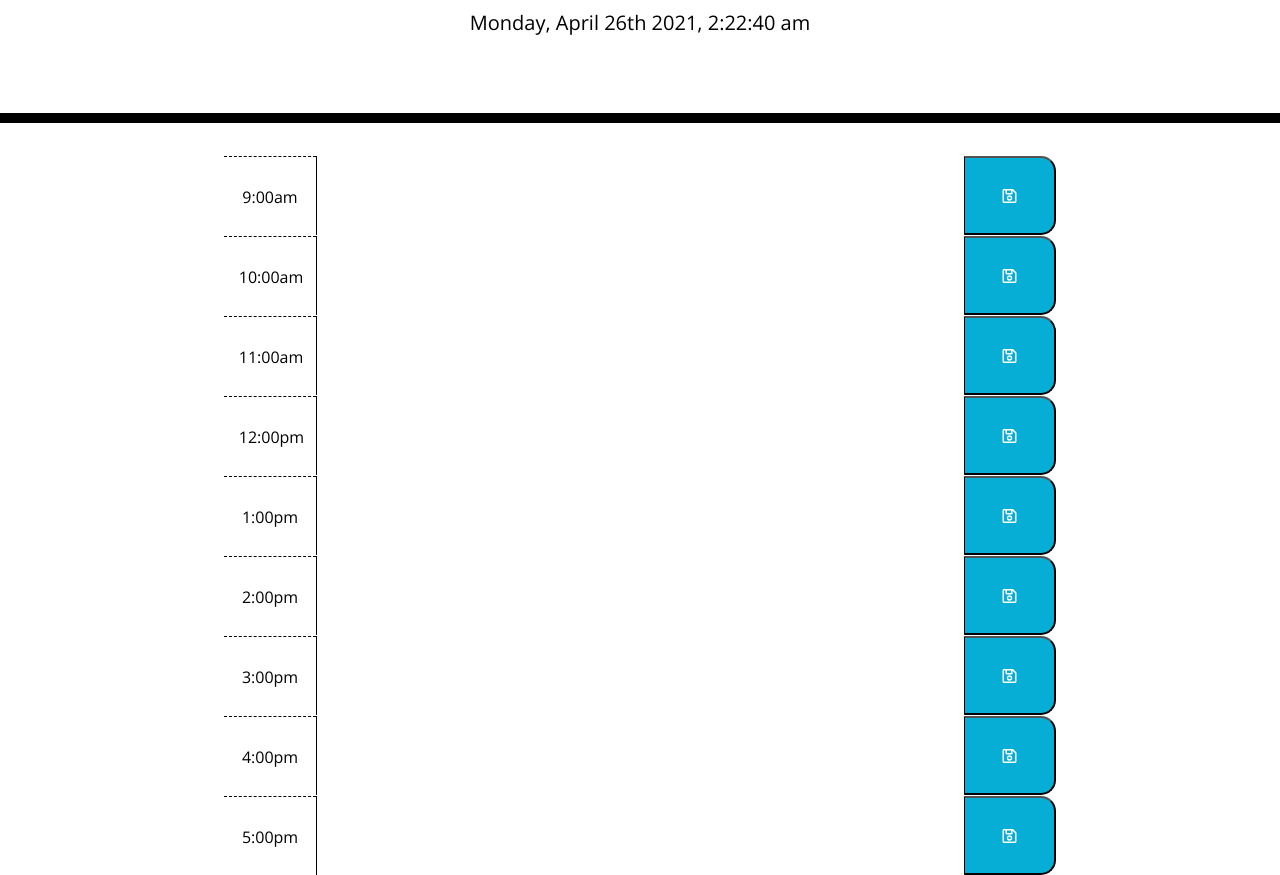
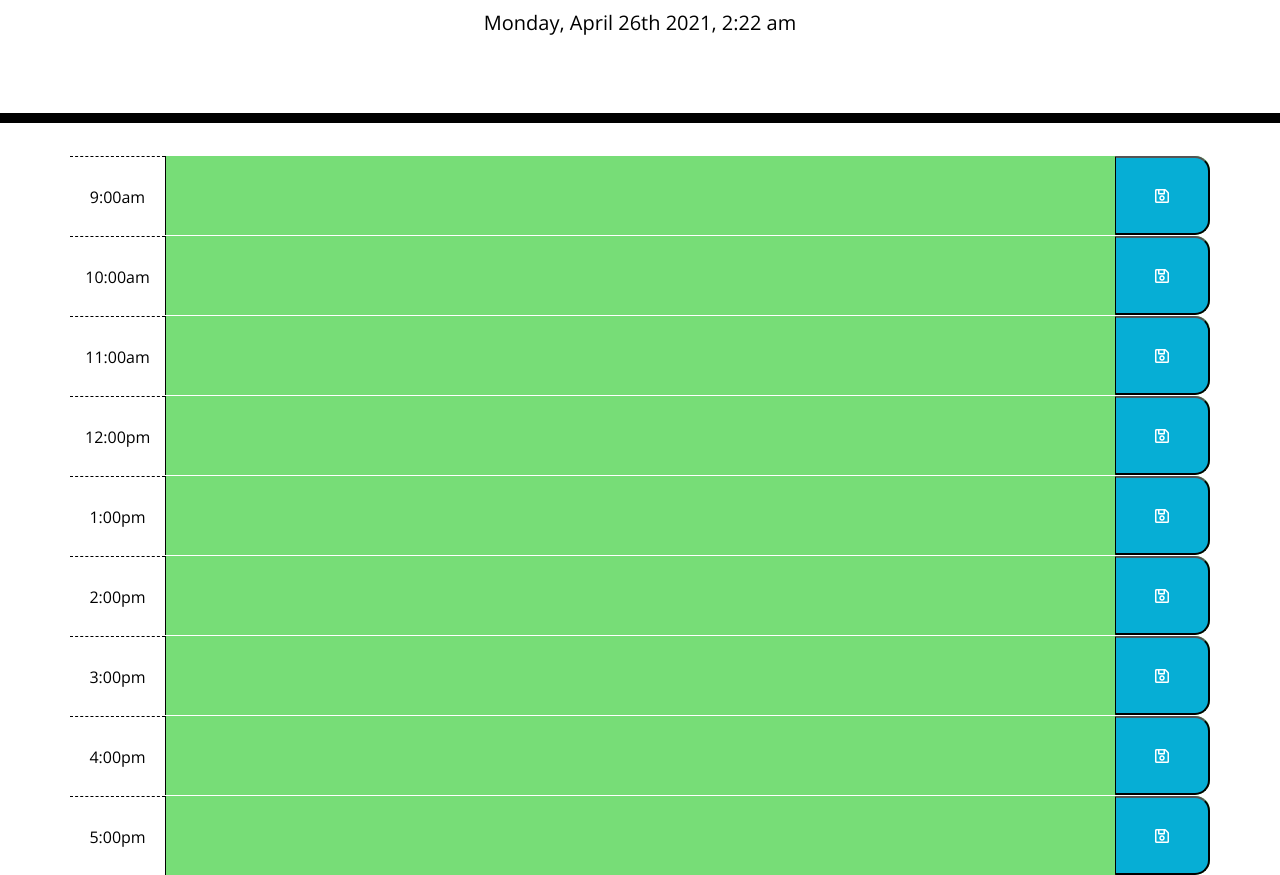
Before and after one commit to hector-rangel/Work-Day-Scheduler, a plain HTML site: page index.html in a window 1280 px wide. Shown: the part 181-1056 px from the top of the page. Drawn offline with nearby package versions, Linux system fonts and the light colour scheme.

Commit message:
added a function tracker to add/remove classes based on hour

```diff
--- a/Assets/script.js
+++ b/Assets/script.js
@@ -1,15 +1,17 @@
 // displayers current day at the top of page.
-$("#currentDay").text(moment().format("dddd, MMMM Do YYYY, h:mm:ss a"));
+$("#currentDay").text(moment().format("dddd, MMMM Do YYYY, h:mm a"));
 
+// saveBtn function
 $(".saveBtn").on("click", function () {
     console.log(this);
     var text = $(this).siblings(".description").val();
     var time = $(this).parent().attr("id");
 
-    // local storage
+    // localStorage.setItem
     localStorage.setItem(time, text);
 })
 
+// setting local storage for each hour
 $("#hour9 .description").val(localStorage.getItem("hour9"));
 $("#hour10 .description").val(localStorage.getItem("hour10"));
 $("#hour11 .description").val(localStorage.getItem("hour11"));
@@ -20,12 +22,31 @@ $("#hour15 .description").val(localStorage.getItem("hour15"));
 $("#hour16 .description").val(localStorage.getItem("hour16"));
 $("#hour17 .description").val(localStorage.getItem("hour17"));
 
+// function to add/remove classes
+
 function tracker() {
     var currentHour = moment().hour();
+    // loop
+    $(".time-block").each(function () {
+        var blockHour = parseInt($(this).attr("id").split("hour")[1]);
+        console.log(blockHour, currentHour);
 
-    // loop
-    $(".time-block").each(function() {
-        var blockHour = parseInt($(this).attr("id").split("hour")[1]);
-        console.log(blockHour,currentHour);
+        if (blockHour < currentHour) {
+            $(this).addClass("past");
+            $(this).removeClass("present");
+            $(this).removeClass("future");
+            console.log(this);
+        }
+        else if (blockHour === currentHour) {
+            $(this).removeClass("past");
+            $(this).addClass("present");
+            $(this).removeClass("future");
+        }
+        else {
+            $(this).removeClass("past");
+            $(this).removeClass("present");
+            $(this).addClass("future");
+        }
     })
 }
+tracker();
--- a/index.html
+++ b/index.html
@@ -19,17 +19,16 @@
     <p class="lead">A simple calendar app for scheduling your work day</p>
     <p id="currentDay" class="lead"></p>
   </header>
-  <div class="container container-fluid">
+  <div class="container-fluid">
     <!-- Timeblocks go here -->
     <div class="container">
       <div id="hour9" class="row time-block">
         <div class="col-1 hour">
           9:00am
         </div>
-        <textarea class="col-7 description">
-
+        <textarea class="col-10 description">
         </textarea>
-        <button type="button" class="col-1 saveBtn"><i class="far fa-save"></i></button>
+        <button class="col-1 saveBtn"><i class="far fa-save"></i></button>
       </div>
     </div>
     <div class="container">
@@ -37,10 +36,9 @@
         <div class="col-1 hour">
           10:00am
         </div>
-        <textarea class="col-7 description">
-
+        <textarea class="col-10 description">
         </textarea>
-        <button type="button" class="col-1 saveBtn"><i class="far fa-save"></i></button>
+        <button class="col-1 saveBtn"><i class="far fa-save"></i></button>
       </div>
     </div>
     <div class="container">
@@ -48,10 +46,9 @@
         <div class="col-1 hour">
           11:00am
         </div>
-        <textarea class="col-7 description">
-
+        <textarea class="col-10 description">
         </textarea>
-        <button type="button" class="col-1 saveBtn"><i class="far fa-save"></i></button>
+        <button class="col-1 saveBtn"><i class="far fa-save"></i></button>
       </div>
     </div>
     <div class="container">
@@ -59,10 +56,9 @@
         <div class="col-1 hour">
           12:00pm
         </div>
-        <textarea class="col-7 description">
-
+        <textarea class="col-10 description">
         </textarea>
-        <button type="button" class="col-1 saveBtn"><i class="far fa-save"></i></button>
+        <button class="col-1 saveBtn"><i class="far fa-save"></i></button>
       </div>
     </div>
     <div class="container">
@@ -70,10 +66,9 @@
         <div class="col-1 hour">
           1:00pm
         </div>
-        <textarea class="col-7 ">
-
+        <textarea class="col-10 description">
         </textarea>
-        <button type="button" class="col-1 saveBtn"><i class="far fa-save"></i></button>
+        <button class="col-1 saveBtn"><i class="far fa-save"></i></button>
       </div>
     </div>
     <div class="container">
@@ -81,10 +76,9 @@
         <div class="col-1 hour">
           2:00pm
         </div>
-        <textarea class="col-7 description">
-
+        <textarea class="col-10 description">
         </textarea>
-        <button type="button" class="col-1 saveBtn"><i class="far fa-save"></i></button>
+        <button class="col-1 saveBtn"><i class="far fa-save"></i></button>
       </div>
     </div>
     <div class="container">
@@ -92,10 +86,9 @@
         <div class="col-1 hour">
           3:00pm
         </div>
-        <textarea class="col-7 description">
-
+        <textarea class="col-10 description">
         </textarea>
-        <button type="button" class="col-1 saveBtn"><i class="far fa-save"></i></button>
+        <button class="col-1 saveBtn"><i class="far fa-save"></i></button>
       </div>
     </div>
     <div class="container">
@@ -103,10 +96,9 @@
         <div class="col-1 hour">
           4:00pm
         </div>
-        <textarea class="col-7 description">
-
+        <textarea class="col-10 description">
         </textarea>
-        <button type="button" class="col-1 saveBtn"><i class="far fa-save"></i></button>
+        <button class="col-1 saveBtn"><i class="far fa-save"></i></button>
       </div>
     </div>
     <div class="container">
@@ -114,14 +106,12 @@
         <div class="col-1 hour">
           5:00pm
         </div>
-        <textarea class="col-7 description">
-
+        <textarea class="col-10 description">
         </textarea>
         <button class="col-1 saveBtn"><i class="far fa-save"></i></button>
       </div>
     </div>
   </div>
-
   <script src="https://code.jquery.com/jquery-3.4.1.min.js"></script>
   <script src="https://cdnjs.cloudflare.com/ajax/libs/moment.js/2.24.0/moment.min.js"></script>
   <script src="Assets/script.js"></script>
```
